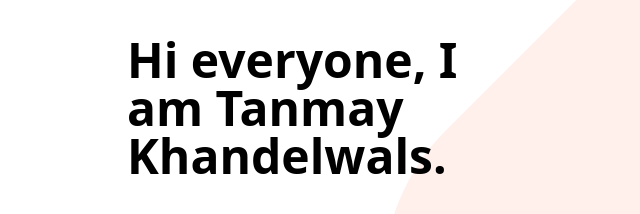
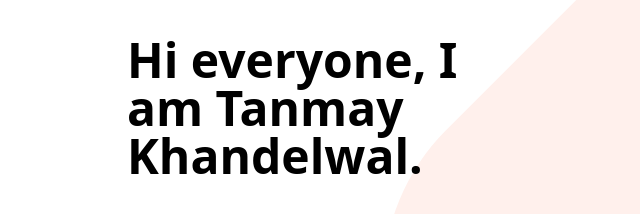
Before and after one commit to notacomder/Qstp-assignment, a website: page index.html in a window 1280 px wide. Shown: the part 240-454 px from the top of the page, 49-689 px from the left. Drawn offline with Linux system fonts and the light colour scheme.

Commit message:
i changed my name

```diff
--- a/index.html
+++ b/index.html
@@ -55,7 +55,7 @@ class="absolute flex-col items-center hidden self-end py-8 mt-10 space-y-6 font-
      <div class="container flex flex-col-reverse md:flex-row items-center px-6 mx-auto mt-10 space-y-0 md:space-y-0">
          <div class="flex flex-col mb-32 space-y-12 md:w-1/2">
             <h1 class="max-w-md text-4xl font-bold text-center md:text-5xl md:text-left">
-                Hi everyone, I am Tanmay Khandelwals.
+                Hi everyone, I am Tanmay Khandelwal.
             </h1>
             <p class="max-w-sm text-center text-darkGrayishBlue md:text-left">
                   I am currently pursuing Electronics and Instrumentations Engineering at BITS Goa
```
